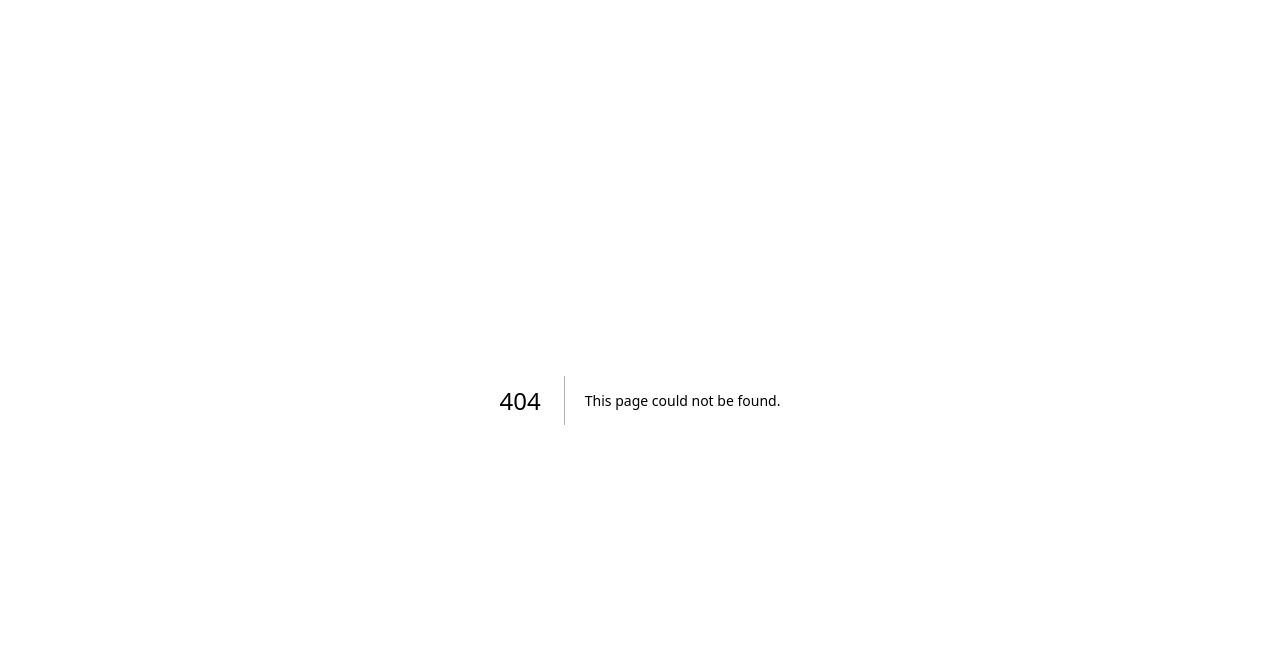
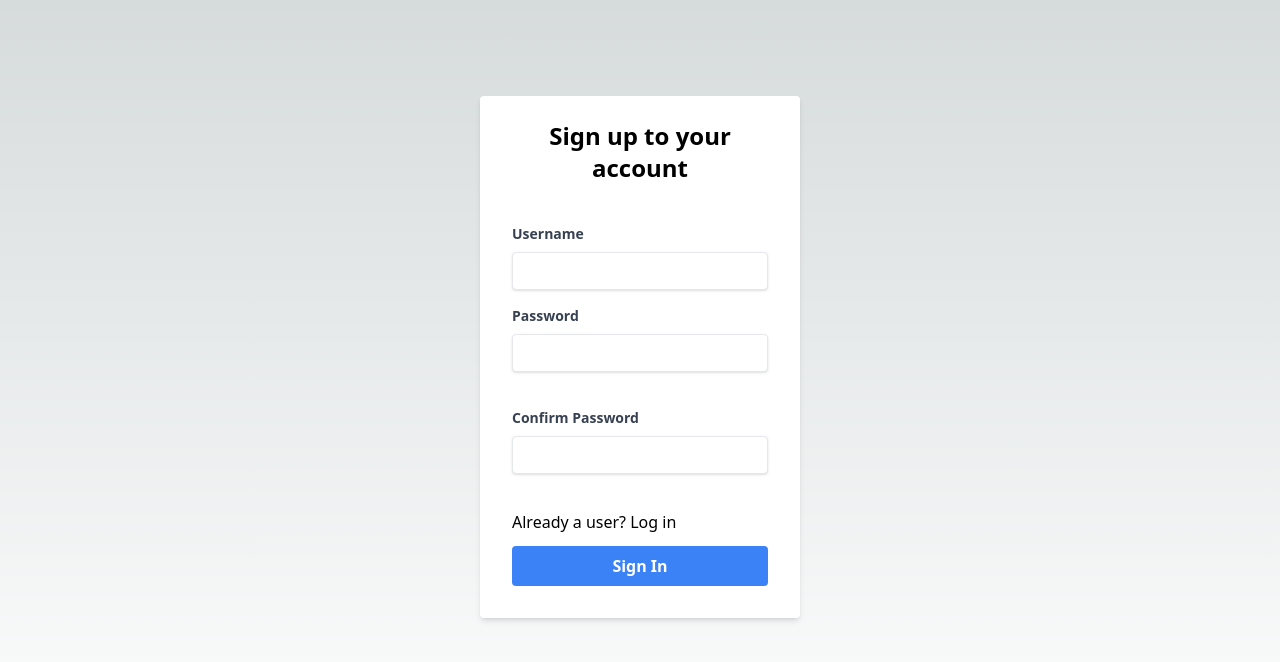
Before and after one commit to nithishreddy27/provast, a Next.js app: page /sakshi in a window 1280 px wide. Before the commit this address had no page. Shown: the top 662 px of the page. Built offline with nearby package versions, Linux system fonts and the light colour scheme.

Commit message:
reg page done

```diff
--- a/pages/index.js
+++ b/pages/index.js
@@ -2,6 +2,7 @@ import Head from 'next/head'
 import Image from 'next/image'
 import { Inter } from '@next/font/google'
 import styles from '@/styles/Home.module.css'
+import Link from 'next/link'
 
 const inter = Inter({ subsets: ['latin'] })
 
@@ -17,6 +18,7 @@ export default function Home() {
       <main className={styles.main}>
         <h1 className='text-red-500'>lets do it</h1>
         <h1>hello world</h1>
+        <Link href="/sakshi">sakshi</Link>
       </main>
     </>
   )
--- /dev/null
+++ b/pages/sakshi.js
@@ -0,0 +1,46 @@
+import React from 'react'
+import Head from 'next/head'
+import styles from '@/styles/Home.module.css'
+import Link from 'next/link'
+export default function sakshi() {
+  return (
+    <>
+    <Head>
+      <title>Create Next App</title>
+      <meta name="description" content="Generated by create next app" />
+      <meta name="viewport" content="width=device-width, initial-scale=1" />
+      <link rel="icon" href="/favicon.ico" />
+    </Head>
+    <main className={styles.main}>
+      <div className="w-full max-w-xs">
+        <form className="bg-white shadow-md rounded px-8 pt-6 pb-8 mb-4">
+            <h1 className="text-center font-bold text-2xl">Sign up to your account</h1>
+            <div class="mb-4 mt-10">
+      <label className="block text-gray-700 text-sm mb-2 font-semibold" for="username">
+        Username
+      </label>
+      <input className="shadow appearance-none border rounded w-full py-2 px-3 text-gray-700 leading-tight focus:outline-none focus:shadow-outline" id="username" type="text"/>
+    </div>
+    <div className="mb-6">
+      <label className="block text-gray-700 text-sm font-semibold mb-2" for="password">
+        Password
+      </label>
+      <input className="shadow appearance-none border rounded w-full py-2 px-3 text-gray-700 mb-3 leading-tight focus:outline-none focus:shadow-outline" id="password" type="password"/>
+    </div>
+    <div className="mb-6">
+      <label className="block text-gray-700 text-sm font-semibold mb-2" for="confirmpassword">
+        Confirm Password
+      </label>
+      <input className="shadow appearance-none border rounded w-full py-2 px-3 text-gray-700 mb-3 leading-tight focus:outline-none focus:shadow-outline" id="confirmpassword" type="password"/>
+    </div>
+    <p>Already a user? Log in</p>
+    <div className='text-center mt-3'>
+    <button class="bg-blue-500 w-full hover:bg-blue-700 text-white font-bold py-2 px-4 rounded focus:outline-none focus:shadow-outline" type="button">
+        Sign In
+      </button></div>
+        </form>
+      </div>
+    </main>
+  </>
+  )
+}
```
